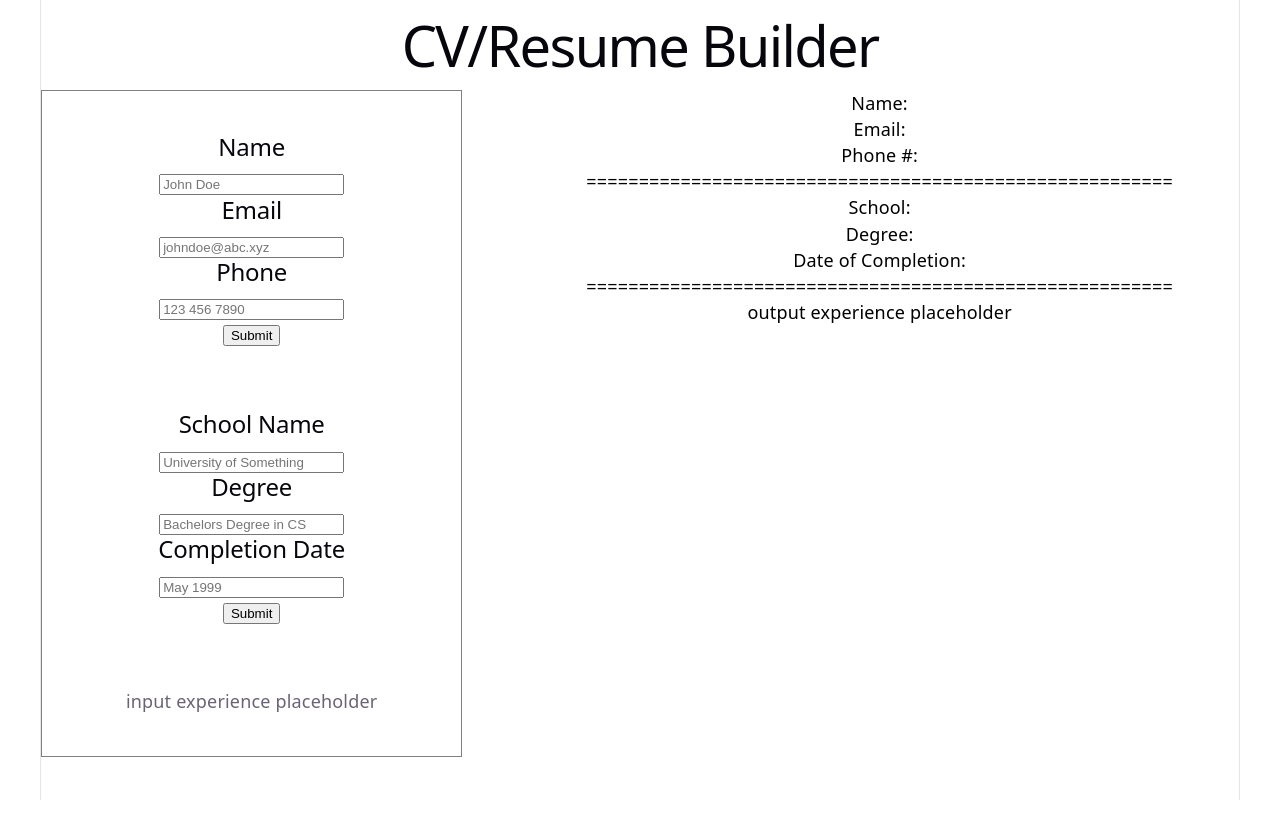
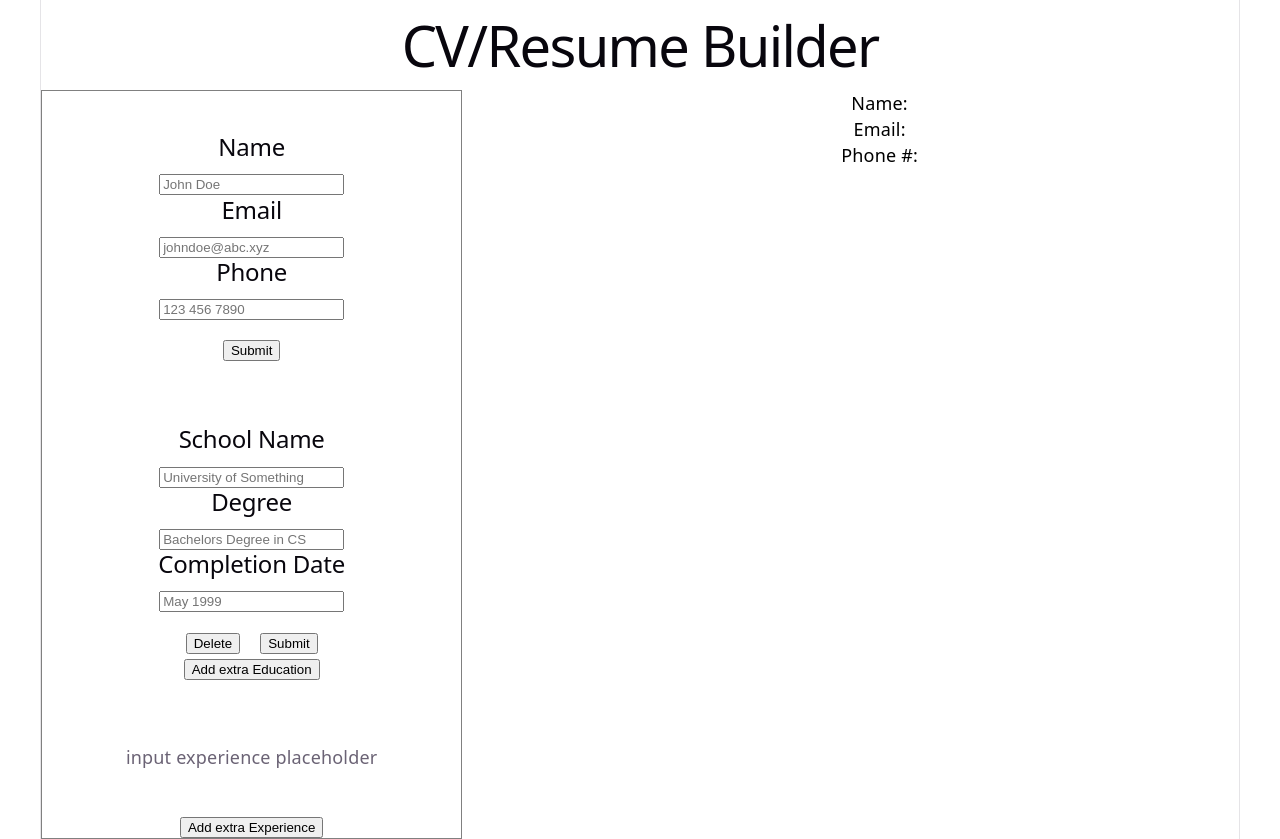
Before and after one commit to caojieming/odin-react-cv, a React (Vite) app: page / in a window 1280 px wide. Before the commit the page ends 800 px from the top, so only its background shows below. Built offline with nearby package versions, Linux system fonts and the light colour scheme.

Commit message:
redoing properties being passed around, refactored general input

```diff
--- a/src/App.jsx
+++ b/src/App.jsx
@@ -6,23 +6,52 @@ import { InputExperience } from './components/input/InputExperience.jsx'
 import { OutputGeneral } from './components/output/OutputGeneral.jsx'
 import { OutputEducation } from './components/output/OutputEducation.jsx'
 import { OutputExperience } from './components/output/OutputExperience.jsx'
+import { Resume } from './components/output/Resume.jsx'
 
 
 function App() {
-	const initGeneral = {name: "", email: "", phone: ""};
-	const [general, setGeneral] = useState(initGeneral);
+
+	const [person, setPerson] = useState({
+		general: {
+			name: "",
+			email: "",
+			phone: ""
+		},
+		education: [
+			{
+				school: "",
+				degree: "",
+				date: ""
+			}
+		],
+		experience: [
+			{
+				company: "",
+				position: "",
+				stardDate: "",
+				endDate: "",
+				summary: ""
+			}
+		]
+	});
+
+	// const initGeneral = {name: "", email: "", phone: ""};
+	// const [general, setGeneral] = useState(initGeneral);
 
 	// education may become a list in the future to accommodate multiple education entries
-	const initEducation = {school: "", degree: "", date: ""};
-	const [education, setEducation] = useState(initEducation);
+	// const initEducation = {school: "", degree: "", date: ""};
+	// const [education, setEducation] = useState([]);
 
 	// function passed to InputGeneral, will call this on button click
   	function updateGeneral(newVals) {
-		setGeneral(newVals);
+		let tempGeneral = {...person, general: newVals};
+		setPerson(tempGeneral);
 	}
 
+	// temp/placeholder for now, implement later
 	function updateEducation(newVals) {
-		setEducation(newVals);
+		let tempGeneral = {...person, general: newVals};
+		setPerson(tempGeneral);
 	}
 
 	return (
@@ -34,15 +63,18 @@ function App() {
 				<section id='inputSections'>
 					<InputGeneral onSubmit={updateGeneral} />
 					<InputEducation onSubmit={updateEducation} />
+
 					<InputExperience />
+					<button id='addExperience'>Add extra Experience</button>
 				</section>
 
 				<section id='outputSections'>
-					<OutputGeneral vals={general} />
+					{/* <OutputGeneral vals={person.general} />
 					========================================================
-					<OutputEducation vals={education}/>
+					<OutputEducation vals={person.education}/>
 					========================================================
-					<OutputExperience />
+					<OutputExperience /> */}
+					<Resume data={person} />
 				</section>
 
 			</main>
--- a/src/components/input/InputEducation.jsx
+++ b/src/components/input/InputEducation.jsx
@@ -56,7 +56,13 @@ export function InputEducation({onSubmit}) {
                 />
             </div>
 
-            <button onClick={handleSubmit}>Submit</button>
+            <div className='buttons'>
+                <button className='deleteBtn'>Delete</button>
+                <button className='submitBtn' onClick={handleSubmit}>Submit</button>
+            </div>
+
+            <button id='addEducation'>Add extra Education</button>
+
         </div>
     );
 }
--- a/src/components/input/InputGeneral.jsx
+++ b/src/components/input/InputGeneral.jsx
@@ -56,7 +56,9 @@ export function InputGeneral({onSubmit}) {
                 />
             </div>
 
-            <button onClick={handleSubmit}>Submit</button>
+            <div className='buttons'>
+                <button onClick={handleSubmit}>Submit</button>
+            </div>
         </div>
     );
 }
--- a/src/components/output/OutputEducation.jsx
+++ b/src/components/output/OutputEducation.jsx
@@ -3,9 +3,14 @@
 export function OutputEducation({vals}) {
     return (
         <div id='outputEducation'>
-            <p>School: {vals.school}</p>
-            <p>Degree: {vals.degree}</p>
-            <p>Date of Completion: {vals.date}</p>
+            {/* for each val in vals */}
+            {vals.map(val => (
+                <>
+                    <p>School: {val.school}</p>
+                    <p>Degree: {val.degree}</p>
+                    <p>Date of Completion: {val.date}</p>
+                </>
+            ))}
         </div>
     );
 }
--- /dev/null
+++ b/src/components/output/Resume.jsx
@@ -0,0 +1,15 @@
+export function Resume({data}){
+    const general = data.general;
+    const education = data.education;
+    const experience = data.experience;
+
+    return (
+        <div id="resume">
+            <div id='outputGeneral'>
+                <p>Name: {general.name}</p>
+                <p>Email: {general.email}</p>
+                <p>Phone #: {general.phone}</p>
+            </div>
+        </div>
+    );
+}
--- a/src/styles/App.css
+++ b/src/styles/App.css
@@ -7,6 +7,19 @@
     display: flex;
     justify-content: space-between;
 }
+
+/* div containing submit or delete+submit buttons */
+.buttons {
+    margin-top: 20px;
+    display: flex;
+    justify-content: center;
+    gap: 20px;
+}
+/* .buttons .deleteBtn {
+    background-color: red;
+    border-radius: 4px;
+    border: 1px solid gray;
+} */
 
 #inputSections {
     border: 1px solid gray;
```
